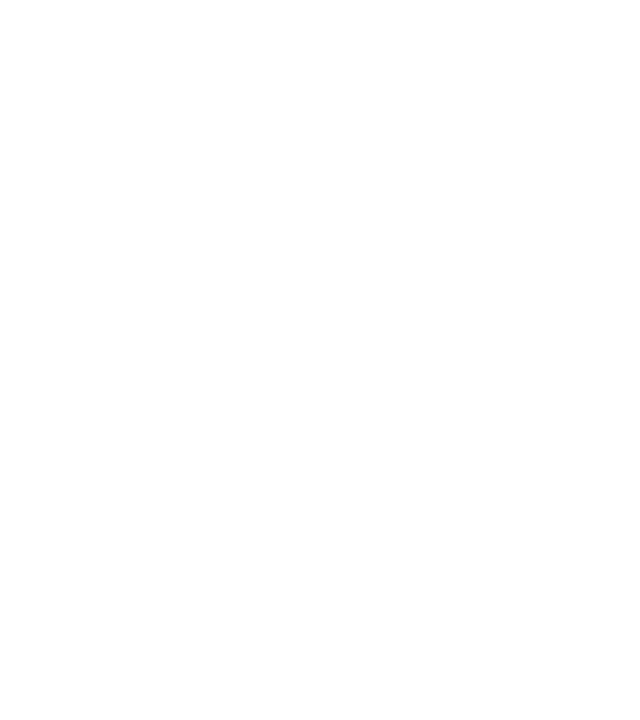
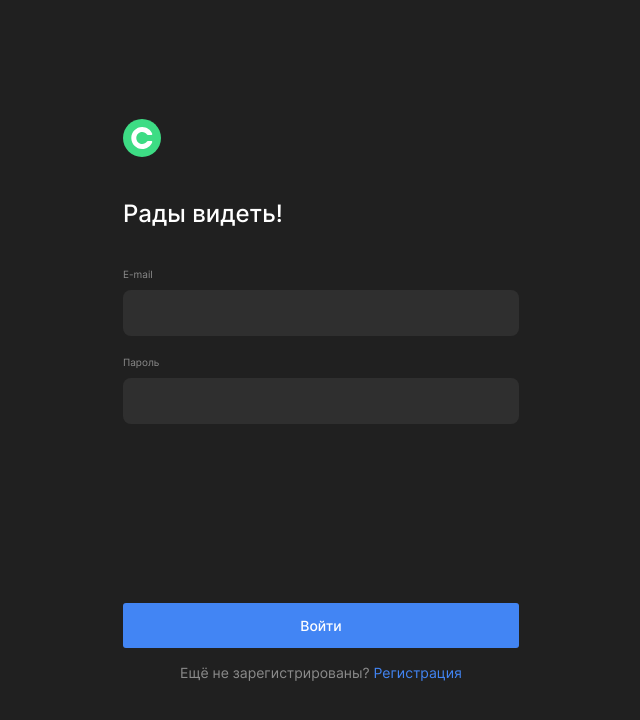
Before and after one commit to MaksNikulnikov/movies-explorer-frontend, a React (Create React App) app: page /signin in a window 1280 px wide. Before the commit this address had no page. Shown: the top 720 px of the page, without its empty margins (319-959 px from the left). Built offline with nearby package versions, Linux system fonts and the light colour scheme.

Commit message:
feat: Login component and useFormValidation hook

```diff
--- a/src/components/App.jsx
+++ b/src/components/App.jsx
@@ -7,6 +7,7 @@ import { CurrentUserContext } from "../contexts/CurrentUserContext";
 import Preloader from "./Preloader/Preloader";
 import movieApi from "../utils/MovieApi";
 import SavedMovies from "./SavedMovies/SavedMovies";
+import Login from "./Login/Login";
 
 function App() {
   const [isMenuActive, setIsMenuActive] = React.useState(false);
@@ -40,7 +41,7 @@ function App() {
                   onClickBurgerBtn={handleBurgerBtnClick}
                 />
               }
-            ></Route>
+            />
             <Route
               path="/movies"
               element={
@@ -50,7 +51,7 @@ function App() {
                   onClickBurgerBtn={handleBurgerBtnClick}
                 />
               }
-            ></Route>
+            />
             <Route
               path="/saved-movies"
               element={
@@ -60,7 +61,18 @@ function App() {
                   onClickBurgerBtn={handleBurgerBtnClick}
                 />
               }
-            ></Route>
+            />
+            <Route
+              path="/saved-movies"
+              element={
+                <SavedMovies
+                  movies={savedMovies}
+                  isMenuActive={isMenuActive}
+                  onClickBurgerBtn={handleBurgerBtnClick}
+                />
+              }
+            />
+            <Route path="/signin" element={<Login />} />
           </Routes>
         </div>
       </CurrentUserContext.Provider>
--- /dev/null
+++ b/src/components/Login/Login.css
@@ -0,0 +1,169 @@
+.login {
+  max-width: 1280px;
+  width: 100%;
+  display: flex;
+  flex-direction: column;
+  justify-content: center;
+  align-items: center;
+  min-height: 100vh;
+}
+
+.login__form {
+  width: 100%;
+  max-width: 396px;
+  display: flex;
+  flex-direction: column;
+}
+
+.login__form_main {
+  display: flex;
+  flex-direction: column;
+}
+
+.login__form_footer {
+  display: flex;
+  flex-direction: column;
+}
+
+.login__link {
+  text-decoration: none;
+}
+
+.login__logo {
+  width: 38px;
+  height: 38px;
+}
+
+.login__title {
+  color: var(--white-text);
+  font-weight: 500;
+  font-size: 24px;
+  line-height: 29px;
+  margin: 0;
+  margin-top: 40px;
+}
+
+.login__labels-container {
+  margin-top: 40px;
+  display: flex;
+  flex-direction: column;
+  width: 100%;
+  gap: 20px;
+}
+
+.login__label {
+  width: 100%;
+  display: flex;
+  flex-direction: column;
+  gap: 10px;
+  cursor: pointer;
+  position: relative;
+}
+
+.login__label-text {
+  font-weight: 400;
+  font-size: 10px;
+  line-height: 12px;
+  color: var(--grey-text);
+}
+
+.login__input {
+  color: var(--white-text);
+  font-size: 13px;
+  font-weight: 400;
+  line-height: 16px;
+  text-align: left;
+  border: none;
+  border-radius: 8px;
+  background-color: var(--grey);
+  min-height: 46px;
+  padding: 0;
+  padding-left: 15px;
+  outline: none;
+}
+
+.login__input_error {
+  color: var(--pink);
+}
+
+.login__error {
+  font-weight: 400;
+  font-size: 10px;
+  line-height: 12px;
+  color: var(--pink);
+  position: absolute;
+  top: 75px;
+  left: 0;
+}
+
+.login__button {
+  margin: 0;
+  margin-top: 179px;
+  border: none;
+  background-color: var(--blue);
+  border-radius: 3px;
+  color: var(--white-text);
+  font-weight: 500;
+  font-size: 14px;
+  line-height: 17px;
+  width: 100%;
+  padding: 14px 0;
+  box-sizing: border-box;
+  cursor: pointer;
+}
+
+.login__button_disabled {
+  cursor: default;
+}
+
+.login__support {
+  font-weight: 400;
+  font-size: 14px;
+  line-height: 17px;
+  color: var(--grey-text);
+  text-align: center;
+  margin-top: 16px;
+}
+
+.login__regiatration-link {
+  text-decoration: none;
+  color: var(--blue);
+}
+
+@media screen and (max-width: 480px) {
+  .login__form {
+    justify-content: space-between;
+    min-height: 100vh;
+    max-width: calc(396px - (480px - 100vw) / 160 * (396 - 260));
+  }
+
+  .login__form_main {
+    align-items: center;
+  }
+
+  .login__link {
+    margin-top: 56px;
+  }
+
+  .login__title {
+    margin-top: 50px;
+  }
+
+  .login__labels-container {
+    margin-top: 80px;
+  }
+
+  .login__button {
+    margin-top: 0;
+    font-size: 12px;
+    line-height: 15px;
+    padding: 15px 0;
+  }
+
+  .login__support {
+    font-size: 12px;
+    line-height: 15px;
+    margin-top: 14px;
+    margin-bottom: 16px;
+  }
+}
--- /dev/null
+++ b/src/components/Login/Login.jsx
@@ -0,0 +1,82 @@
+import "./Login.css";
+import { useEffect } from "react";
+import { Link } from "react-router-dom";
+import logo from "../../images/logo.svg";
+import useFormValidation from "../../hooks/useFormValidation";
+
+export default function Login() {
+  const { values, handleChange, resetForm, errors, isValid } =
+    useFormValidation();
+
+  function handleSubmit(e) {
+    e.preventDefault();
+  }
+
+  useEffect(() => {
+    resetForm();
+  }, [resetForm]);
+
+  return (
+    <main className="login">
+      <form
+        className="login__form"
+        name="login"
+        noValidate
+        onSubmit={handleSubmit}
+      >
+        <div className="login__form_main">
+          <Link to="/" className="login__link">
+            <img src={logo} alt="Логотип" className="login__logo" />
+          </Link>
+          <h1 className="login__title">Рады видеть!</h1>
+          <div className="login__labels-container">
+            <label className="login__label">
+              <span className="login__label-text">E-mail</span>
+              <input
+                name="email"
+                className={`login__input ${
+                  errors.email && "login__input_error"
+                }`}
+                onChange={handleChange}
+                value={values.email || ""}
+                type="email"
+                required
+              />
+              <span className="login__error">{errors.email || ""}</span>
+            </label>
+            <label className="login__label">
+              <span className="login__label-text">Пароль</span>
+              <input
+                name="password"
+                className={`login__input ${
+                  errors.password && "login__input_error"
+                }`}
+                onChange={handleChange}
+                value={values.password || ""}
+                type="password"
+                required
+              />
+              <span className="login__error">{errors.password || ""}</span>
+            </label>
+          </div>
+        </div>
+
+        <div className="login__form_footer">
+          <button
+            type="submit"
+            className={`login__button ${!isValid && "login__button_disabled"}`}
+            disabled={!isValid}
+          >
+            Войти
+          </button>
+          <span className="login__support">
+            Ещё не зарегистрированы?&nbsp;
+            <Link to="signup" className="login__regiatration-link">
+              Регистрация
+            </Link>
+          </span>
+        </div>
+      </form>
+    </main>
+  );
+}
--- /dev/null
+++ b/src/hooks/useFormValidation.jsx
@@ -0,0 +1,26 @@
+import { useState, useCallback } from "react";
+
+export default function useFormValidation() {
+  const [values, setValues] = useState({});
+  const [errors, setErrors] = useState({});
+  const [isValid, setIsValid] = useState(false);
+
+  const handleChange = (e) => {
+    const input = e.target;
+    const { value, name } = input;
+    setValues({ ...values, [name]: value });
+    setErrors({ ...errors, [name]: input.validationMessage });
+    setIsValid(input.closest("form").checkValidity());
+  };
+
+  const resetForm = useCallback(
+    (newValues = {}, newErrors = {}, newIsValid = false) => {
+      setValues(newValues);
+      setErrors(newErrors);
+      setIsValid(newIsValid);
+    },
+    [setValues, setErrors, setIsValid]
+  );
+
+  return { values, handleChange, resetForm, errors, isValid };
+}
```
